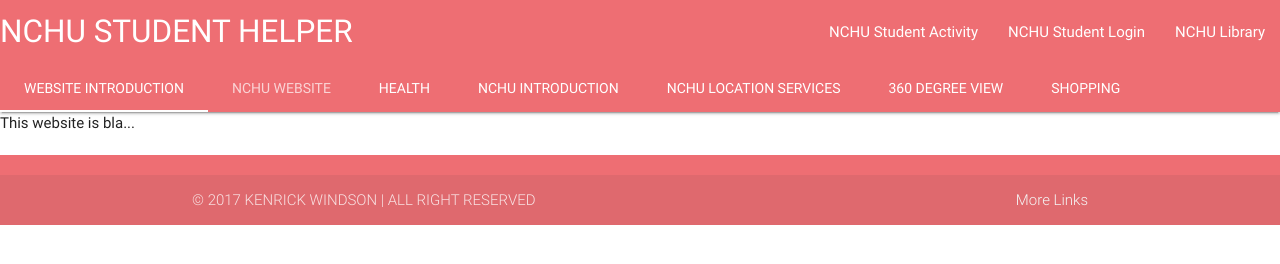
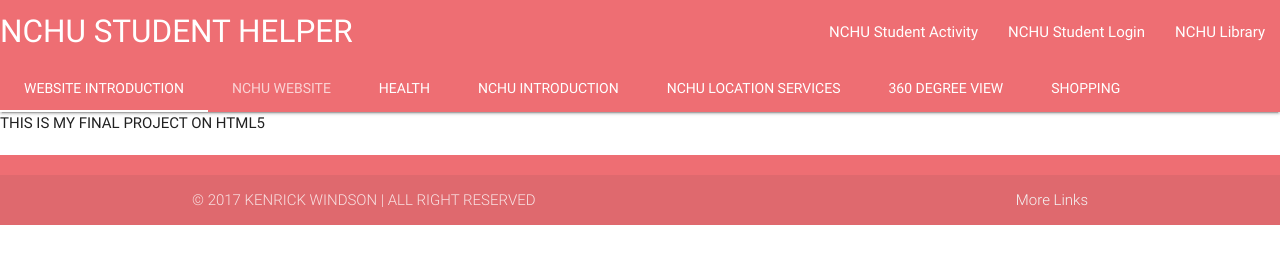
Before and after one commit to kenrickwindson/HTML5_FINAL-PROJECT, a plain HTML site: page KENRICK FINAL PROJECT.html in a window 1280 px wide. Both pictures are taken after a click on the link "WEBSITE INTRODUCTION". Drawn offline with nearby package versions, Linux system fonts and the light colour scheme.

Commit message:
Update KENRICK FINAL PROJECT.html

```diff
--- a/KENRICK FINAL PROJECT.html
+++ b/KENRICK FINAL PROJECT.html
@@ -42,7 +42,7 @@
       </ul>
     </div>
   </nav>
-  <div id="WEB1" class="col s12">This website is bla...</div>
+  <div id="WEB1" class="col s12">THIS IS MY FINAL PROJECT ON HTML5</div>
   <div id="WEB2" class="col s12">
 			<a href="http://www.nchu.edu.tw/index1.php"> <img class="responsive-img" src='https://kenrickwindson.github.io/HTML5_FINAL-PROJECT//images/nchuwebsite.png' alt="Go to Main pages" >
 		</a></div>
```
